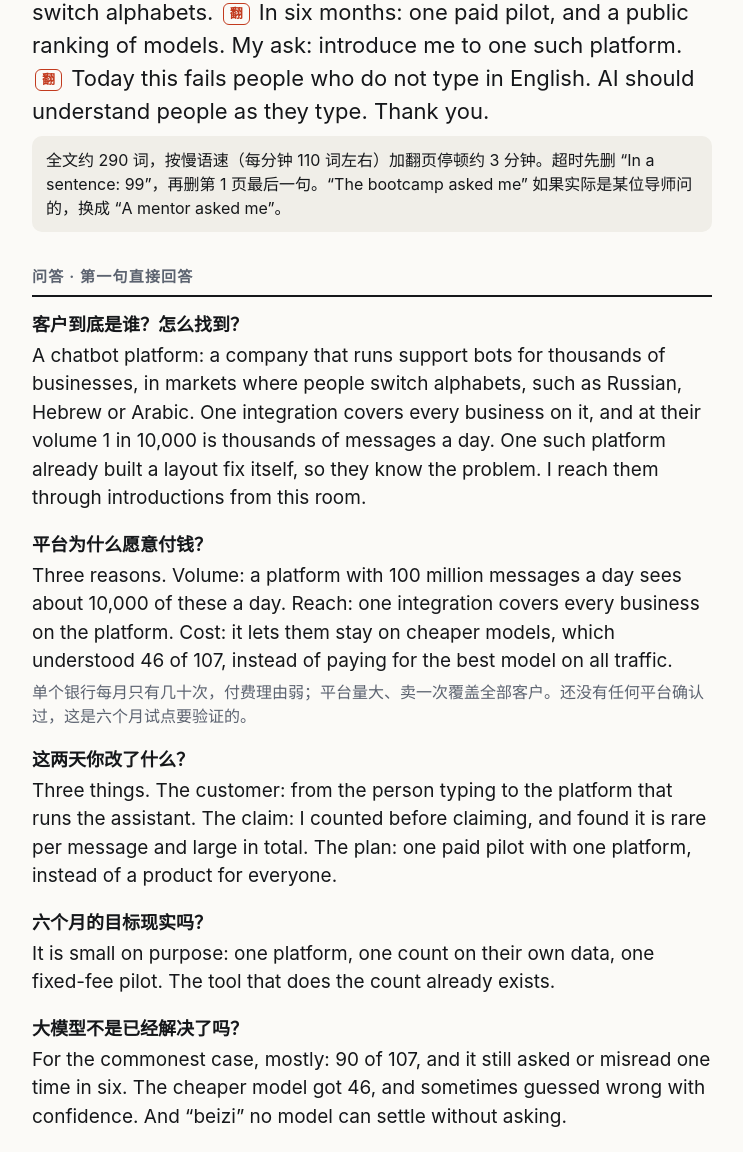
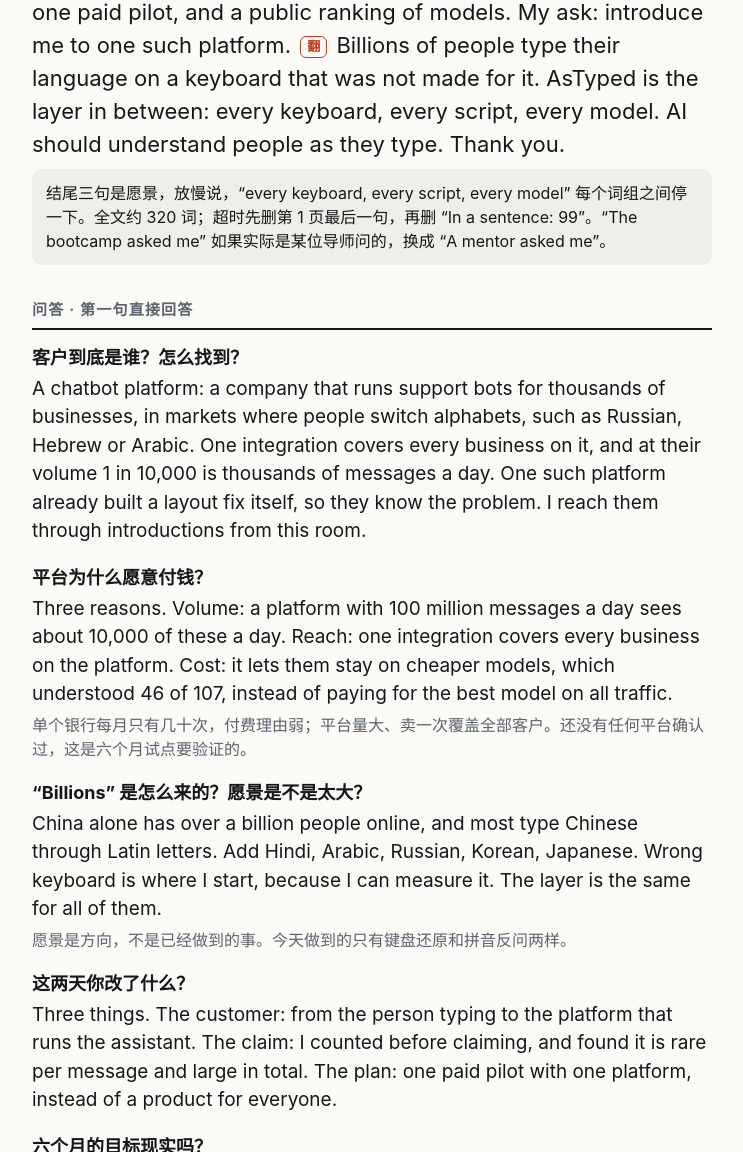
Before and after one commit to zhouyi-xiaoxiao/ime.zhouyixiaoxiao.com, a plain HTML site: page pitch/notes.html in a window 1280 px wide. Shown: the part 1409-2561 px from the top of the page, without its empty margins (268-1011 px from the left). Drawn offline with Linux system fonts and the light colour scheme.

Commit message:
Pitch: state the vision on slide 4 and in the close

```diff
--- a/pitch/notes.html
+++ b/pitch/notes.html
@@ -92,8 +92,8 @@ button { font: inherit; font-size: 15px; font-weight: 600; padding: 8px 14px; bo
 
   <div class="slide">
     <h3>第 4 页 · 周四 → 今天 → 六个月 <span class="t">→ 3:00</span></h3>
-    <p class="say">On Thursday this was a research poster: no product, no customer, no count. The bootcamp asked me: who pays, and how often does this happen? So I changed my customer, from the person typing to the platform that runs the assistant. And I counted real messages. Wrong keyboard: <b class="n">1 in 10,000</b>. Across AI assistants today, that is about <b class="n">800,000</b> messages a day, and up to <b class="n">2 million</b>. <span class="zh">（停一下）</span> Last night I sent 107 real cases to this year’s models. The best one understood <b class="n">90</b>. A cheaper one, <b class="n">46</b>. So my customer is a chatbot platform: it runs support bots for thousands of businesses, on cheaper models, where people switch alphabets. <span class="c">翻</span> In six months: one paid pilot, and a public ranking of models. My ask: introduce me to one such platform. <span class="c">翻</span> Today this fails people who do not type in English. AI should understand people as they type. Thank you.</p>
-    <p class="note">全文约 290 词，按慢语速（每分钟 110 词左右）加翻页停顿约 3 分钟。超时先删 “In a sentence: 99”，再删第 1 页最后一句。“The bootcamp asked me” 如果实际是某位导师问的，换成 “A mentor asked me”。</p>
+    <p class="say">On Thursday this was a research poster: no product, no customer, no count. The bootcamp asked me: who pays, and how often does this happen? So I changed my customer, from the person typing to the platform that runs the assistant. And I counted real messages. Wrong keyboard: <b class="n">1 in 10,000</b>. Across AI assistants today, that is about <b class="n">800,000</b> messages a day, and up to <b class="n">2 million</b>. <span class="zh">（停一下）</span> Last night I sent 107 real cases to this year’s models. The best one understood <b class="n">90</b>. A cheaper one, <b class="n">46</b>. So my customer is a chatbot platform, running support bots for thousands of businesses on cheaper models. <span class="c">翻</span> In six months: one paid pilot, and a public ranking of models. My ask: introduce me to one such platform. <span class="c">翻</span> Billions of people type their language on a keyboard that was not made for it. AsTyped is the layer in between: every keyboard, every script, every model. AI should understand people as they type. Thank you.</p>
+    <p class="note">结尾三句是愿景，放慢说，“every keyboard, every script, every model” 每个词组之间停一下。全文约 320 词；超时先删第 1 页最后一句，再删 “In a sentence: 99”。“The bootcamp asked me” 如果实际是某位导师问的，换成 “A mentor asked me”。</p>
   </div>
 </section>
 
@@ -105,6 +105,9 @@ button { font: inherit; font-size: 15px; font-weight: 600; padding: 8px 14px; bo
     <div><dt>平台为什么愿意付钱？</dt>
       <dd>Three reasons. Volume: a platform with 100 million messages a day sees about 10,000 of these a day. Reach: one integration covers every business on the platform. Cost: it lets them stay on cheaper models, which understood 46 of 107, instead of paying for the best model on all traffic.
       <span class="zh">单个银行每月只有几十次，付费理由弱；平台量大、卖一次覆盖全部客户。还没有任何平台确认过，这是六个月试点要验证的。</span></dd></div>
+    <div><dt>“Billions” 是怎么来的？愿景是不是太大？</dt>
+      <dd>China alone has over a billion people online, and most type Chinese through Latin letters. Add Hindi, Arabic, Russian, Korean, Japanese. Wrong keyboard is where I start, because I can measure it. The layer is the same for all of them.
+      <span class="zh">愿景是方向，不是已经做到的事。今天做到的只有键盘还原和拼音反问两样。</span></dd></div>
     <div><dt>这两天你改了什么？</dt>
       <dd>Three things. The customer: from the person typing to the platform that runs the assistant. The claim: I counted before claiming, and found it is rare per message and large in total. The plan: one paid pilot with one platform, instead of a product for everyone.</dd></div>
     <div><dt>六个月的目标现实吗？</dt>
```
Also changed, not shown: pitch/index.html (+3 -3 lines).
